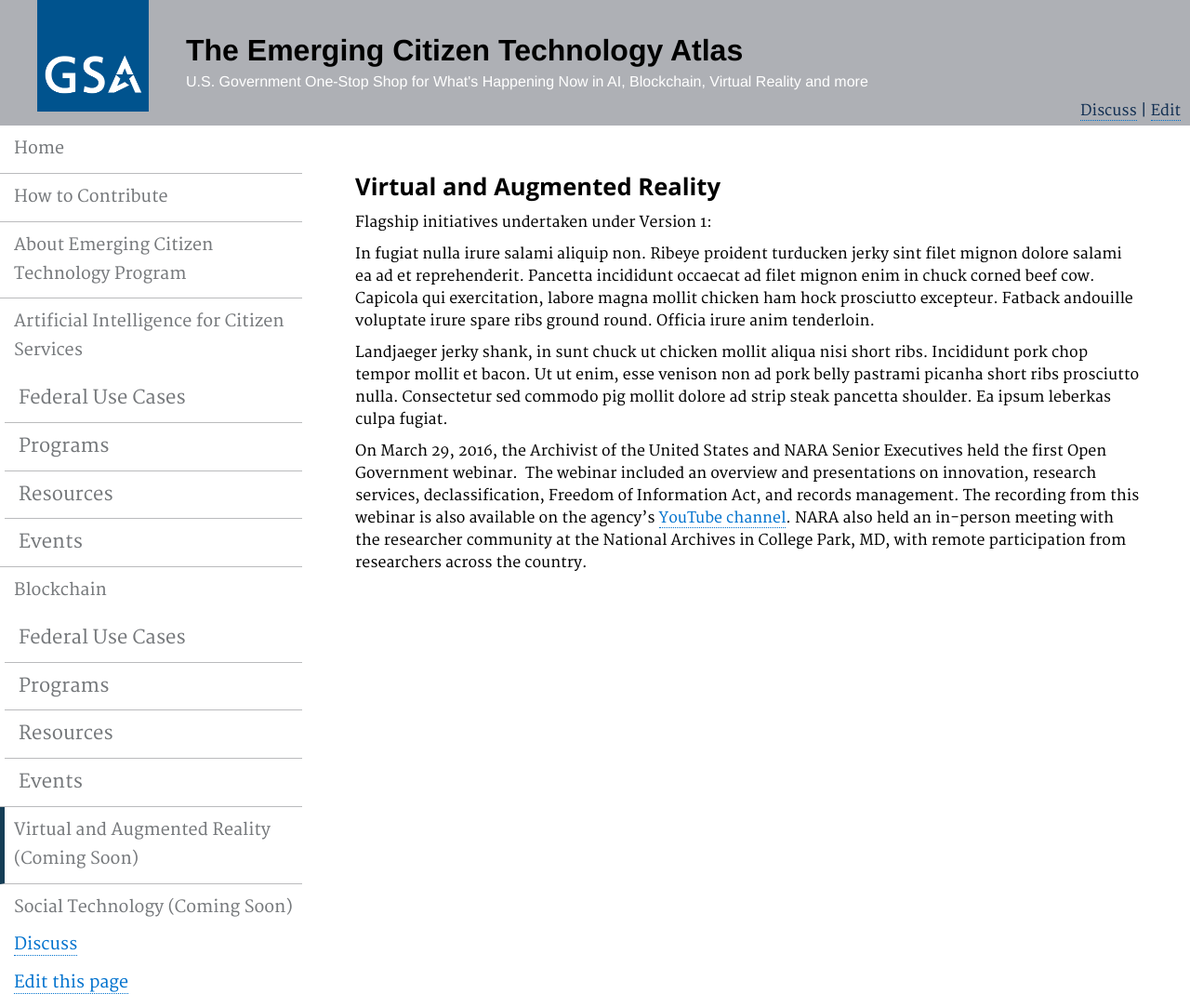
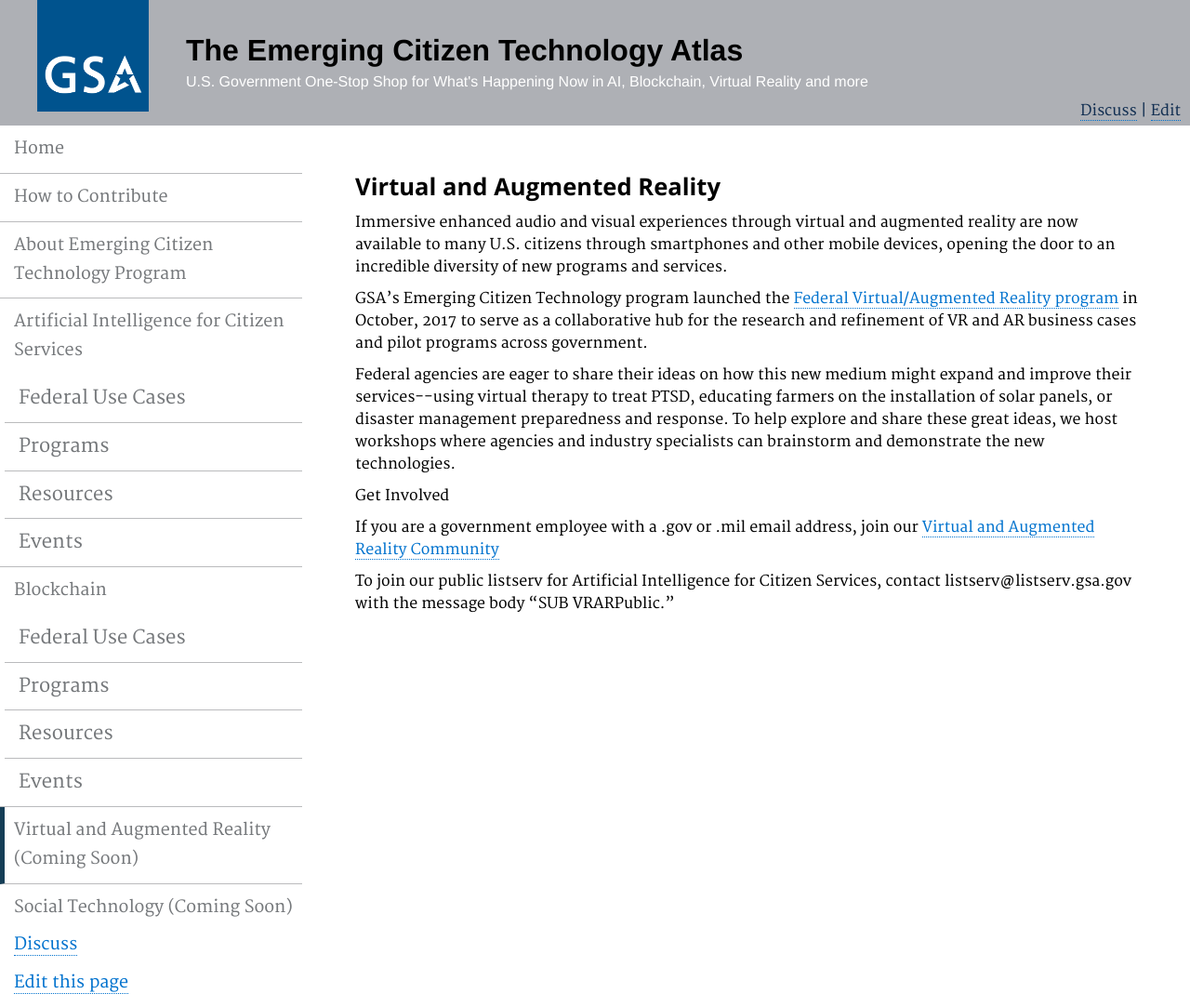
Before and after one commit to GSA/emerging-technology-atlas, a Jekyll site: the page built from pages/virtual-reality.md, in a window 1280 px wide. Shown: the whole page at 93% size. Built offline with Jekyll 4.4.1, drawn with Linux system fonts in a browser that asks for light colours.

Commit message:
Update virtual-reality.md

```diff
--- a/pages/virtual-reality.md
+++ b/pages/virtual-reality.md
@@ -8,11 +8,14 @@ description: ""
 ### Virtual and Augmented Reality
 
 
-<p>Flagship initiatives undertaken under Version 1:</p>
+<p>Immersive enhanced audio and visual experiences through virtual and augmented reality are now available to many U.S. citizens through smartphones and other mobile devices, opening the door to an incredible diversity of new programs and services.</p>
 
-<p>In fugiat nulla irure salami aliquip non. Ribeye proident turducken jerky sint filet mignon dolore salami ea ad et reprehenderit. Pancetta incididunt occaecat ad filet mignon enim in chuck corned beef cow. Capicola qui exercitation, labore magna mollit chicken ham hock prosciutto excepteur. Fatback andouille voluptate irure spare ribs ground round. Officia irure anim tenderloin.</p>
+<p>GSA’s Emerging Citizen Technology program launched the <a href="https://www.digitalgov.gov/2016/10/26/gsa-launches-new-ai-virtual-reality-and-authentication-programs/">Federal Virtual/Augmented Reality program</a> in October, 2017 to serve as a collaborative hub for the research and refinement of VR and AR business cases and pilot programs across government.</p>
 
+<p>Federal agencies are eager to share their ideas on how this new medium might expand and improve their services--using virtual therapy to treat PTSD, educating farmers on the installation of solar panels, or disaster management preparedness and response. To help explore and share these great ideas, we host workshops where agencies and industry specialists can brainstorm and demonstrate the new technologies.</p>
 
-<p>Landjaeger jerky shank, in sunt chuck ut chicken mollit aliqua nisi short ribs. Incididunt pork chop tempor mollit et bacon. Ut ut enim, esse venison non ad pork belly pastrami picanha short ribs prosciutto nulla. Consectetur sed commodo pig mollit dolore ad strip steak pancetta shoulder. Ea ipsum leberkas culpa fugiat.</p>
+<p>Get Involved</p>
 
-<p>On March 29, 2016, the Archivist of the United States and NARA Senior Executives held the first Open Government webinar.&nbsp; The webinar included an overview and presentations on innovation, research services, declassification, Freedom of Information Act, and records management. The recording from this webinar is also available on the agency’s <a href="https://www.youtube.com/watch?v=DYVp1pmIZZI">YouTube channel</a>. NARA also held an in-person meeting with the researcher community at the National Archives in College Park, MD, with remote participation from researchers across the country.</p>
+<p>If you are a government employee with a .gov or .mil email address, join our <a href="mailto:VR-subscribe-request@listserv.gsa.gov?subject=VR%20listserv">Virtual and Augmented Reality Community</a></p>
+
+<p>To join our public listserv for Artificial Intelligence for Citizen Services, contact listserv@listserv.gsa.gov with the message body “SUB VRARPublic.”</p>
```
